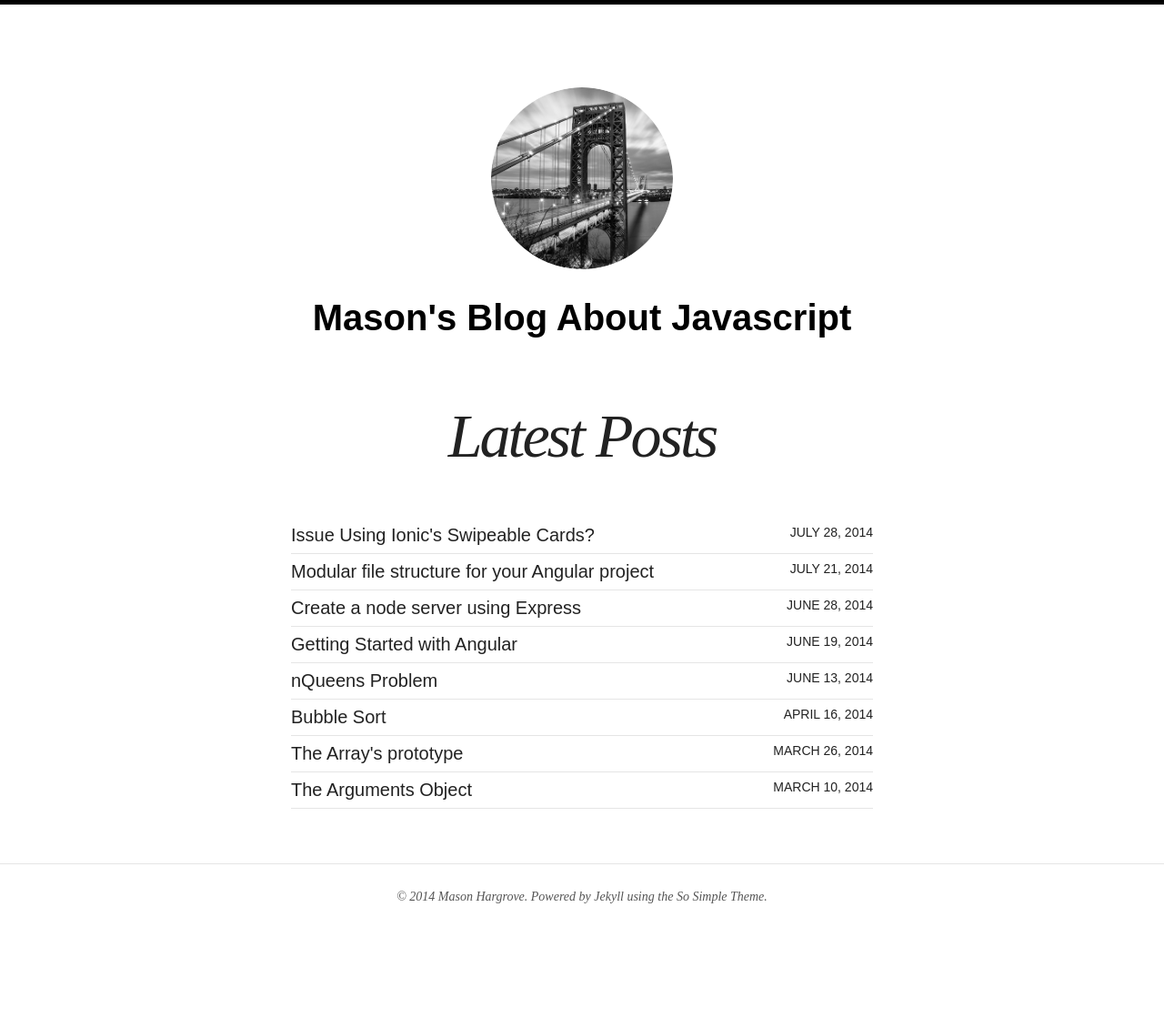
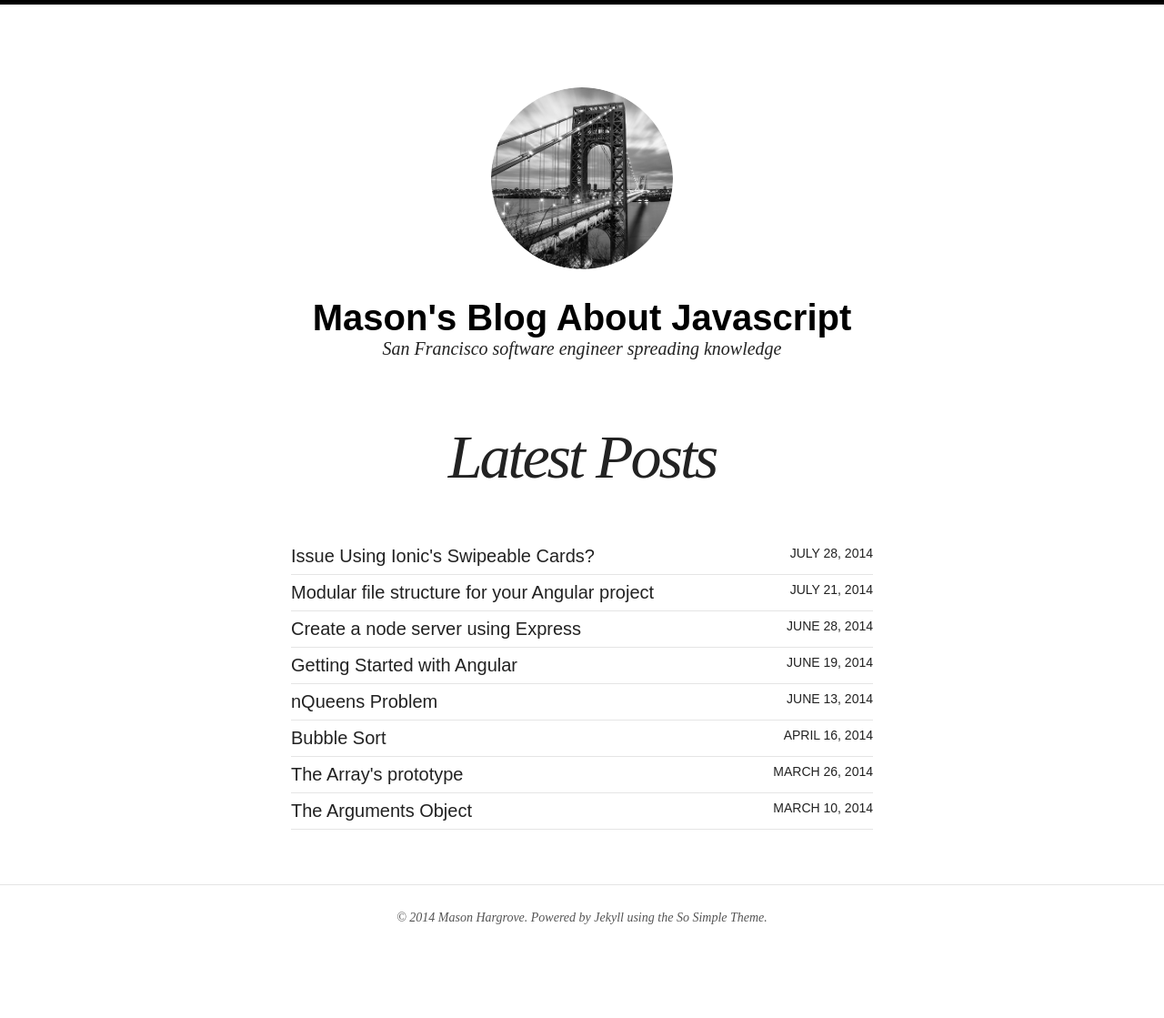
Before and after one commit to maseh87/maseh87.github.io, a Jekyll site: the page built from index.html, in a window 1280 px wide. Shown: the whole page at 91% size. Built offline with Jekyll 4.4.1, drawn with Linux system fonts in a browser that asks for light colours; nearby versions of some CDN libraries; before the commit the page ends 1096 px from its top, so only the background shows below that.

Commit message:
added description

```diff
--- a/_config.yml
+++ b/_config.yml
@@ -1,5 +1,5 @@
 title:            Mason's Blog About Javascript
-description:
+description:      San Francisco software engineer spreading knowledge
 logo:             bridge-photo.png
 disqus_shortname: maseh87
 search:           true
```
